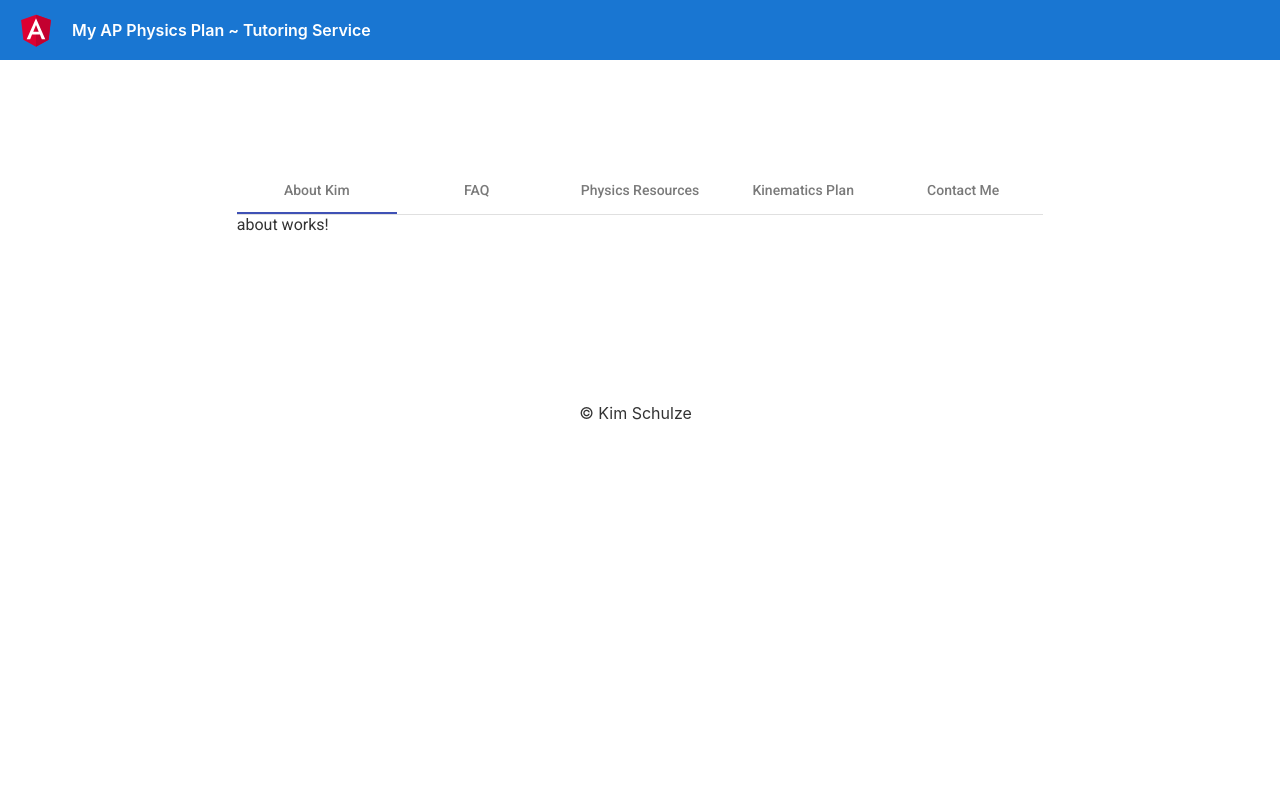
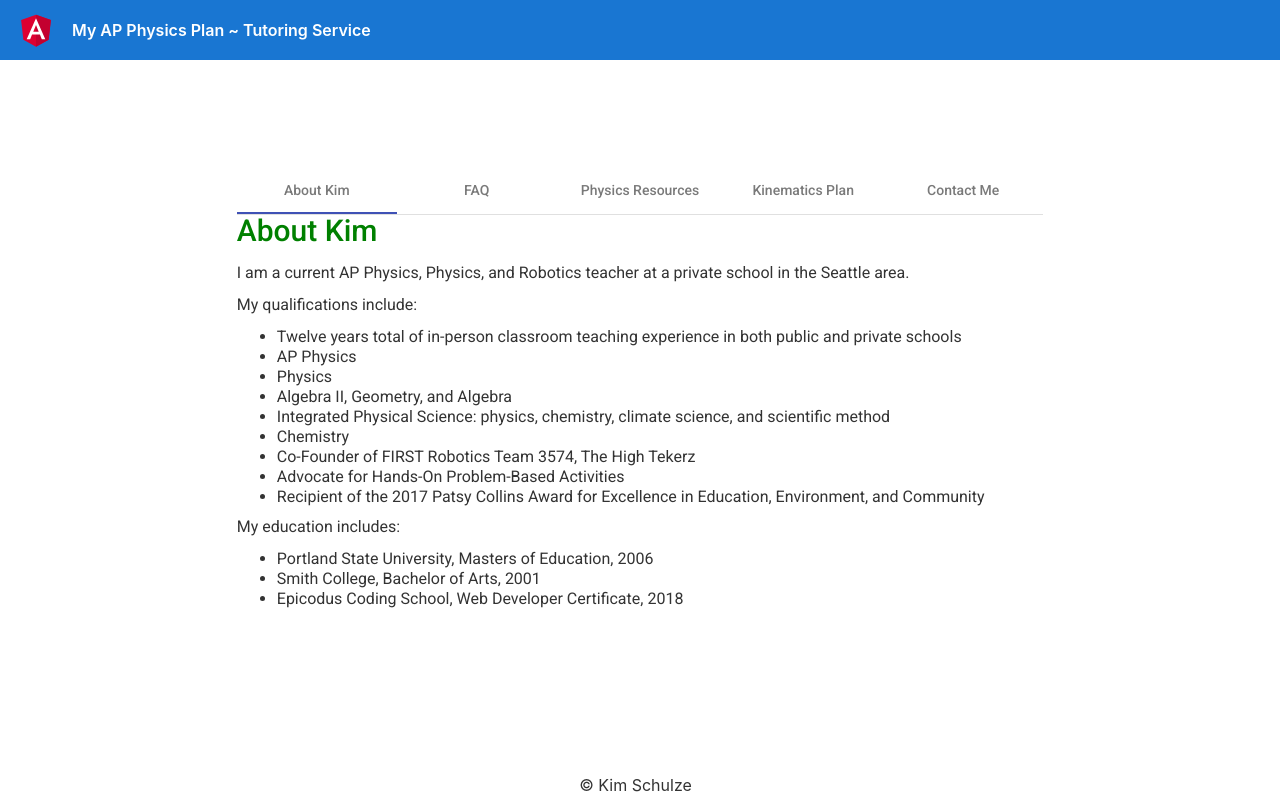
Before and after one commit to kayschulze/my-ap-physics-plan, an Angular app: page / in a window 1280 px wide. Built offline with nearby package versions, Linux system fonts and the light colour scheme; a small style sheet from the web is missing.

Commit message:
Adding About, FAQ, and Physics Content.

```diff
--- a/src/app/about/about.component.css
+++ b/src/app/about/about.component.css
@@ -0,0 +1,14 @@
+.question: {
+  color: red;
+}
+
+h2 {
+  color:  green;
+  font-size: 30px;
+}
+
+.future: {
+  color: blue;
+  font-size: 45px;
+  text-align: center;
+}
--- a/src/app/about/about.component.html
+++ b/src/app/about/about.component.html
@@ -1 +1,24 @@
-<p>about works!</p>
+<h2>About Kim</h2>
+<p>I am a current AP Physics, Physics, and Robotics teacher at a private school in the Seattle area.</p>
+
+<p>My qualifications include: </p>
+<ul>
+  <li>Twelve years total of in-person classroom teaching experience in both public and private schools</li>
+  <li>AP Physics</li>
+  <li>Physics</li>
+  <li>Algebra II, Geometry, and Algebra
+  <li>Integrated Physical Science:  physics, chemistry, climate science, and scientific method</li>
+  <li>Chemistry</li>
+  <li>Co-Founder of FIRST Robotics Team 3574, The High Tekerz</li>
+  <li>Advocate for Hands-On Problem-Based Activities</li>
+  <li>Recipient of the 2017 Patsy Collins Award for Excellence in Education, Environment, and Community</li>
+</ul>
+
+<p>My education includes:</p>
+<ul>
+  <li>Portland State University, Masters of Education, 2006</li>
+  <li>Smith College, Bachelor of Arts, 2001</li>
+  <li>Epicodus Coding School, Web Developer Certificate, 2018</li>
+</ul>
+
+<div class="question"></div>
--- a/src/app/app.component.css
+++ b/src/app/app.component.css
@@ -20,6 +20,12 @@ h6 {
 p {
   margin: 0;
 }
+
+p.contain {
+  border-style: double;
+  border-width: 5px;
+}
+
 
 .spacer {
   flex: 1;
--- a/src/app/faq/faq.component.html
+++ b/src/app/faq/faq.component.html
@@ -1 +1,14 @@
-<p>faq works!</p>
+<h2>FAQ:  Frequently Asked Questions:</h2>
+<ol>
+  <li>Which subjects do you tutor?  I specialize in AP Physics and physics but also have
+    experience teaching physical science, chemistry, and math subjects as advanced as Algebra II.</li>
+  <li>Which grade levels do you tutor?  Most of my experience is with students in high scholi, but
+    I will tutor willing students of all ages.</li>
+  <li>What times are you available?  During the scholi year, I am available between 4 p.m. and 8 p.m.
+    Pacific Standard Time.  Other times may be availble based-on my teaching schedule.</li>
+  <li>How can tuition be paid?  We will set up a PayPal account link?</li>
+  <li>Do you offer regular classes beyond tutoring?  Yes.  The student and I will make a plan for
+    subject matter, class sessions, homework, and other assessment.</li>
+  <li>Do you offer a group rate for tutoring or classes?  Yes.  Discounts per student will be
+    applied on an individual basis.</li>
+</ol>
--- a/src/app/physics-resources/physics-resources.component.html
+++ b/src/app/physics-resources/physics-resources.component.html
@@ -1 +1,14 @@
-<p>physics-resources works!</p>
+<p>Physics Resources</p>
+
+<ul>
+  <li><a href="https://apcentral.collegeboard.org/pdf/ap-physics-1-course-and-exam-description.pdf?course=ap-physics-1-algebra-based">
+    AP Physics Course and Exam Description</a></li>
+
+  <li><a href="https://apcentral.collegeboard.org/courses/ap-physics-1/exam/past-exam-questions">AP Physics 1 Past Exam Questions</a></li>
+
+  <li><a href="https://phet.colorado.edu/">PhET Simulations from The University of Colorado, Boulder</a></li>
+
+  <li><a href="https://phet.colorado.edu/en/simulations/filter?subjects=physics&sort=alpha&view=grid/">Physics PhET Simulations</a></li>
+
+  <li><a href="https://openstax.org/details/books/college-physics-ap-courses">Open Stax College Physics for AP Physics Courses Textbook</a></li>
+</ul>
```
